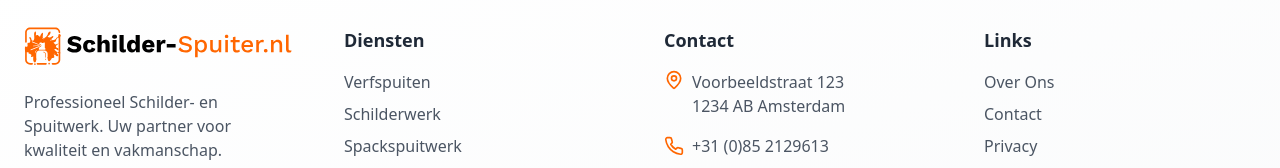
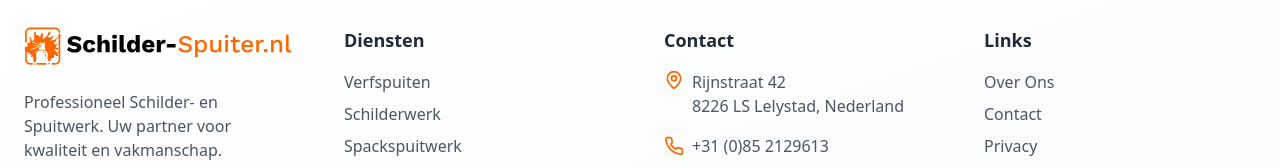
Before and after one commit to BernardusMolkenboer/schilderspuiter, a Next.js app: page / in a window 1280 px wide. Shown: the part 3108-3276 px from the top of the page. Built offline with nearby package versions, Linux system fonts and the light colour scheme.

Commit message:
Address fix footer & contact

```diff
--- a/src/components/contact/ContactDetails.tsx
+++ b/src/components/contact/ContactDetails.tsx
@@ -80,7 +80,8 @@ export default function ContactDetails() {
             {
               icon: MapPin,
               title: "Adres",
-              content: "Straatnaam 123, 1234 AB Amsterdam",
+              content: "Flevoland, Rijnstraat 42, 8226 LS Lelystad, Nederland",
+              link: "https://www.google.com/maps?q=Flevoland,+Rijnstraat+42,+8226+LS+Lelystad,+Netherlands",
             },
             {
               icon: Clock,
@@ -99,6 +100,8 @@ export default function ContactDetails() {
                 {item.link ? (
                   <a
                     href={item.link}
+                    target="_blank"
+                    rel="noopener noreferrer"
                     className="text-muted-foreground transition-colors hover:text-foreground"
                   >
                     {item.content}
@@ -138,7 +141,7 @@ export default function ContactDetails() {
                       key={locIndex}
                       className="flex items-center text-muted-foreground hover:text-foreground"
                     >
-                      <ArrowRight className="mr-2 h-4 w-4" />
+                      <ArrowRight className="mr-2 h-4 w-4 text-primary" />
                       {location}
                     </li>
                   ))}
--- a/src/layout/Footer.tsx
+++ b/src/layout/Footer.tsx
@@ -92,13 +92,14 @@ function Footer() {
             </h4>
             <ul className="space-y-4">
               <li className="flex items-start gap-2">
-                <MapPin className="h-5 w-5 text-primary" />
-                <span className="text-gray-600 dark:text-gray-400">
-                  Voorbeeldstraat 123
+                <MapPin className="h-5 w-5 text-primary dark:text-teal-400" />
+                <span className="text-gray-600 transition-colors hover:text-primary dark:text-gray-400 dark:hover:text-teal-400">
+                  Rijnstraat 42
                   <br />
-                  1234 AB Amsterdam
+                  8226 LS Lelystad, Nederland
                 </span>
               </li>
+
               <li className="flex items-center gap-2">
                 <Phone className="h-5 w-5 text-primary" />
                 <span className="text-gray-600 dark:text-gray-400">
```
